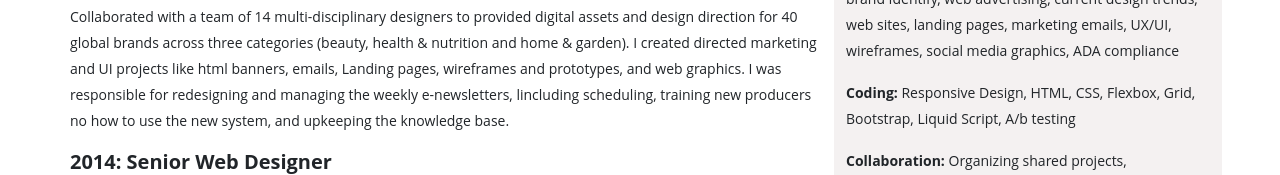
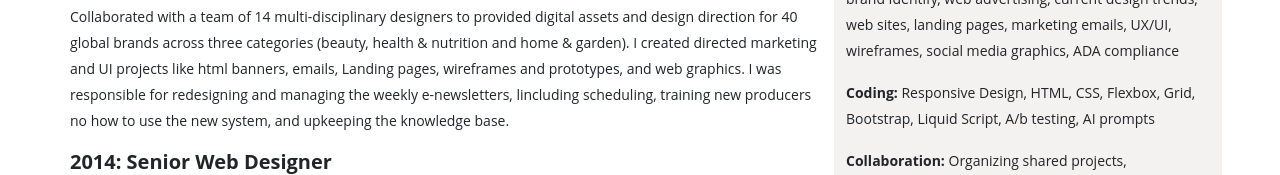
Before and after one commit to rachick/rachel-kimball, a plain HTML site: page index.html in a window 1280 px wide. Shown: the part 3192-3367 px from the top of the page. Drawn offline with nearby package versions, Linux system fonts and the light colour scheme; a script that the page names is missing; files whose address does not match are found by name.

Commit message:
Add files via upload

```diff
--- a/index.html
+++ b/index.html
@@ -290,7 +290,7 @@
 
                          <p><strong>Design:</strong> Digital illustration, UI graphics, style guides, brand Identify, web advertising, current design trends, web sites, landing pages, marketing emails, UX/UI, wireframes, social media graphics, ADA compliance</p>
 
-                         <p><strong>Coding:</strong> Responsive Design, HTML, CSS, Flexbox, Grid, Bootstrap, Liquid Script, A/b testing</p>
+                         <p><strong>Coding:</strong> Responsive Design, HTML, CSS, Flexbox, Grid, Bootstrap, Liquid Script, A/b testing, AI prompts</p>
 
                          <p><strong>Collaboration:</strong> Organizing shared projects, Collaborating with multiple departments, participating in design critiques, training colleagues, maintaining knowledge-base, self-starter, detail oriented, flexible, communicative</p>
 
```
